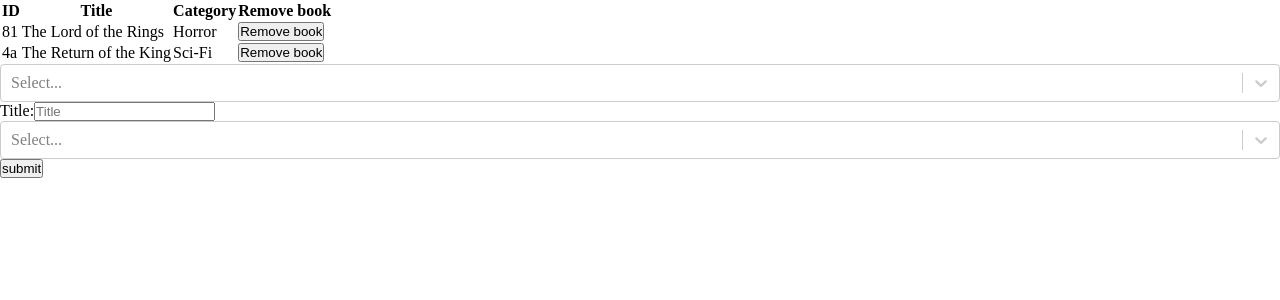
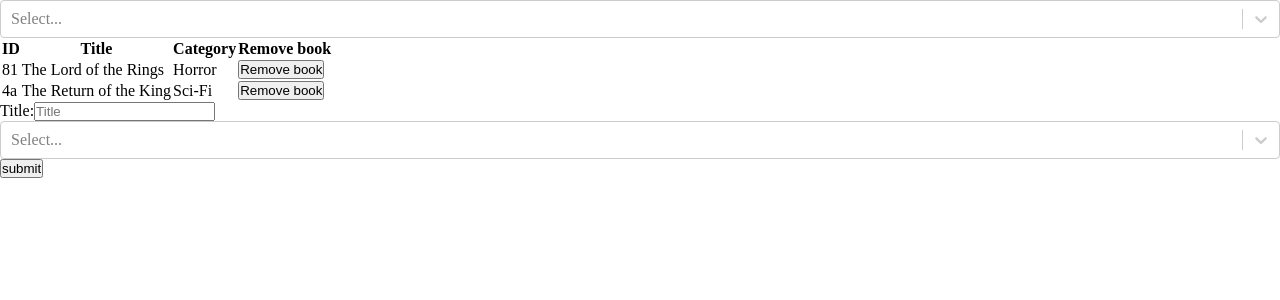
Before and after one commit to sergiocortessat/Redux_Bookstore, a React (Create React App) app: page / in a window 1280 px wide. Shown: the top 300 px of the page. Built offline with nearby package versions, Linux system fonts and the light colour scheme.

Commit message:
Add vabar and categgories to the top part of page.

```diff
--- a/src/Components/App.js
+++ b/src/Components/App.js
@@ -1,9 +1,11 @@
 import BooksList from '../Containers/BooksList';
 import BooksForm from '../Containers/BooksForm';
+import NavBar from '../Containers/NavBar';
 
 function App() {
   return (
     <div className="App">
+      <NavBar />
       <BooksList />
       <BooksForm />
     </div>
--- a/src/Containers/BooksList.js
+++ b/src/Containers/BooksList.js
@@ -1,17 +1,14 @@
 /* eslint-disable consistent-return */
 /* eslint-disable no-unused-vars */
-import React, { useState, useEffect } from 'react';
+import React, { useState } from 'react';
 import { useSelector, useDispatch } from 'react-redux';
 import Book from '../Components/Book';
-import { removeBook, filterBook } from '../actions';
-import CategoryFilter from '../Components/CategoryFilter';
+import { removeBook } from '../actions';
 
 const BooksList = () => {
   const { books } = useSelector((state) => state.books);
-  const filter = useSelector((state) => state.filter);
+  const filteredBooks = useSelector((state) => state.filter);
   const dispatch = useDispatch();
-
-  const [options, setOptions] = useState();
 
   const handleRemoveBook = (book) => {
     dispatch(removeBook(book));
@@ -21,23 +18,12 @@ const BooksList = () => {
     <Book key={book.id} book={book} handleRemoveBook={handleRemoveBook} />
   ));
 
-  const handleOnChange = (e) => {
-    dispatch(filterBook(e.value));
-  };
   const getFilteredBooks = () => {
-    if (filter === 'ALL') {
+    if (filteredBooks === 'ALL' || filteredBooks.filter === 'All') {
       return mapping(books);
     }
-    return mapping(books.filter(({ category }) => category === filter.filter));
+    return mapping(books.filter(({ category }) => category === filteredBooks.filter));
   };
-
-  useEffect(() => {
-    const categories = books.map((book) => book.category);
-    setOptions(categories.map((category) => ({
-      value: category,
-      label: category,
-    })));
-  }, [books]);
 
   return (
     <div>
@@ -54,7 +40,6 @@ const BooksList = () => {
           {getFilteredBooks()}
         </tbody>
       </table>
-      <CategoryFilter handleOnChange={handleOnChange} options={options} />
     </div>
   );
 };
--- /dev/null
+++ b/src/Containers/NavBar.js
@@ -0,0 +1,27 @@
+/* eslint-disable max-len */
+import React, { useState, useEffect } from 'react';
+import { useSelector, useDispatch } from 'react-redux';
+import { filterBook } from '../actions';
+import CategoryFilter from '../Components/CategoryFilter';
+
+const NavBar = () => {
+  const { books } = useSelector((state) => state.books);
+  const dispatch = useDispatch();
+  const [options, setOptions] = useState();
+
+  const handleOnChange = (e) => {
+    dispatch(filterBook(e.value));
+  };
+
+  useEffect(() => {
+    const categories = ['All', ...books.map((book) => book.category)];
+    setOptions(categories.map((category) => ({ value: category, label: category })));
+  }, [books]);
+  return (
+    <nav>
+      <CategoryFilter handleOnChange={handleOnChange} options={options} />
+    </nav>
+  );
+};
+
+export default NavBar;
```
